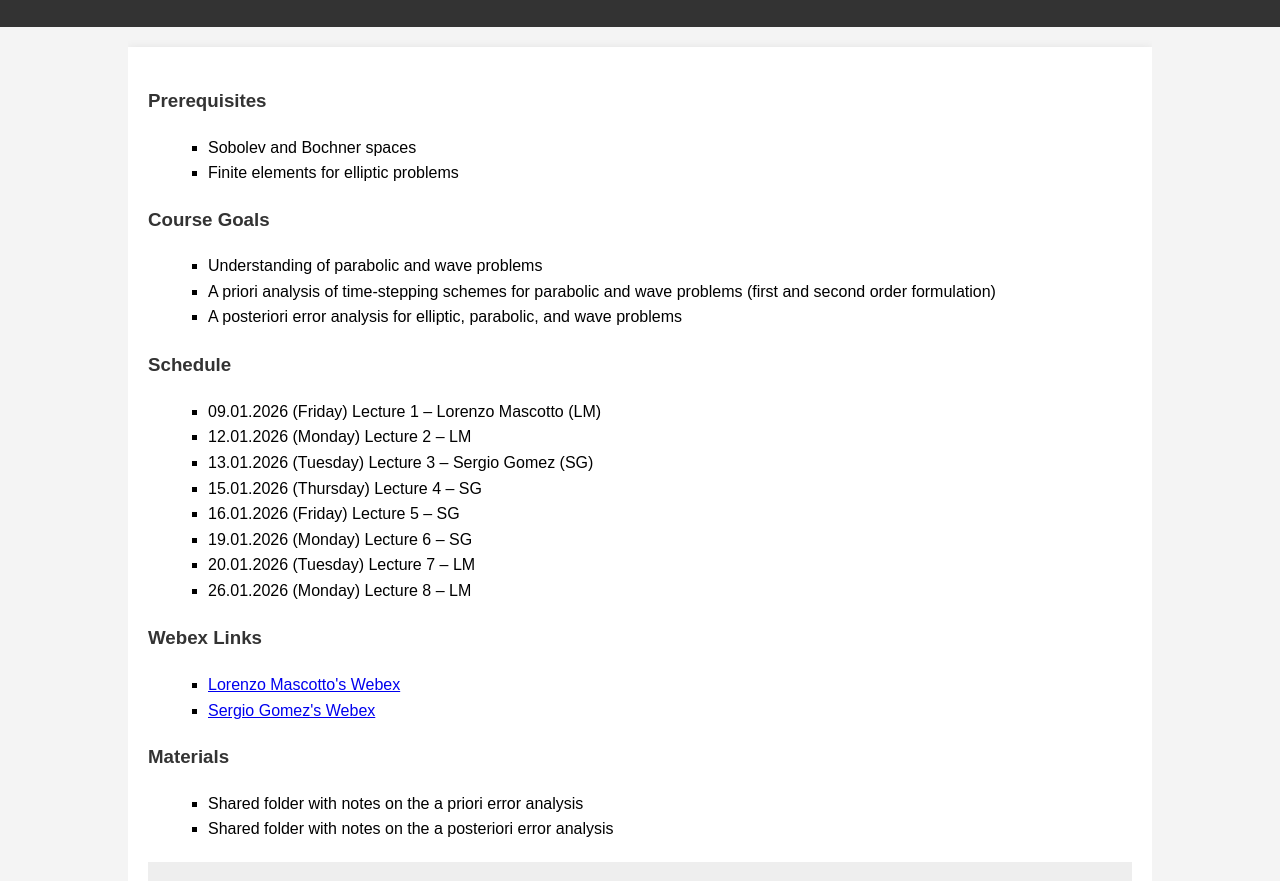
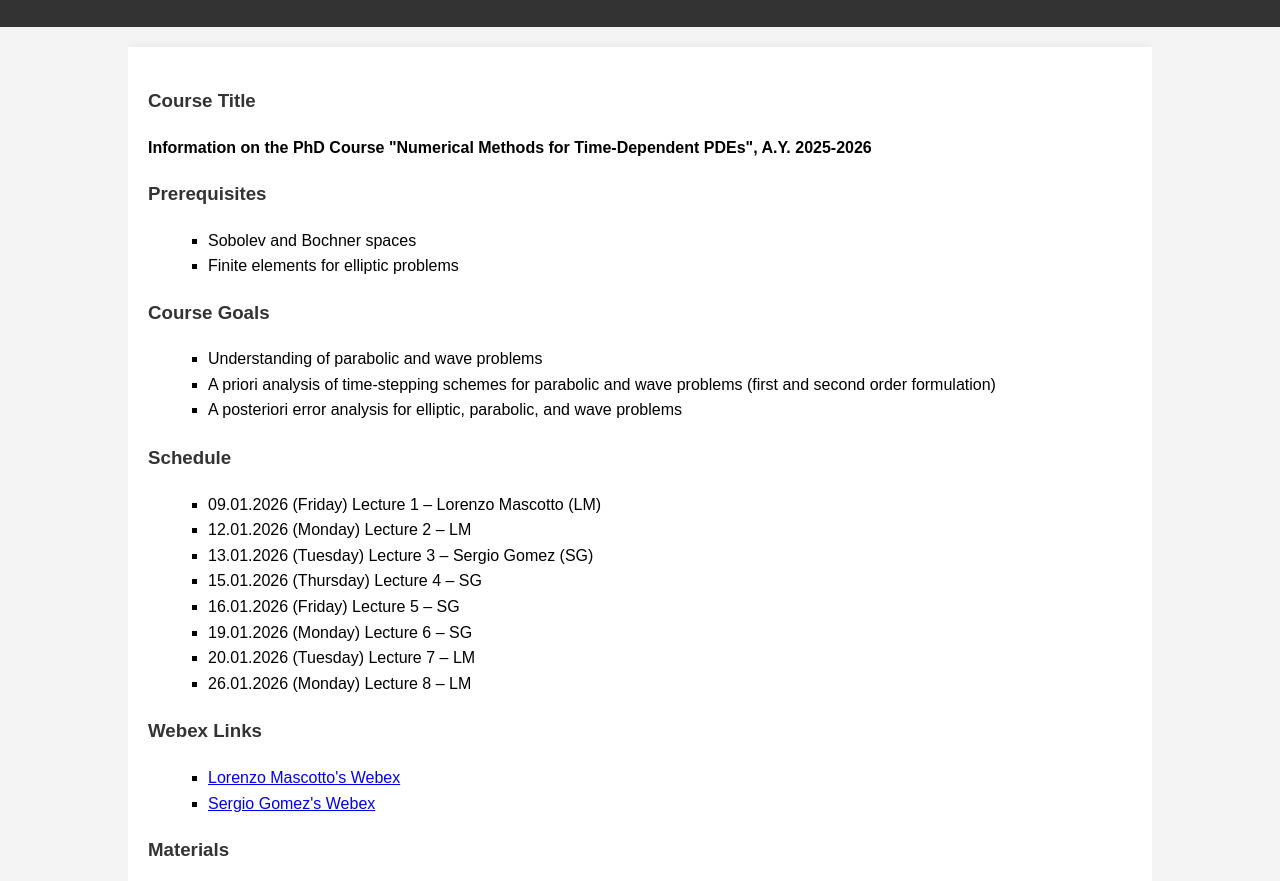
Before and after one commit to LorenzoMascotto/LorenzoMascotto.github.io, a plain HTML site: page teaching/PhD-Course/index.html in a window 1280 px wide. Shown: the part 145-1026 px from the top of the page. Drawn offline with Linux system fonts and the light colour scheme.

Commit message:
Update index.html

```diff
--- a/teaching/PhD-Course/index.html
+++ b/teaching/PhD-Course/index.html
@@ -61,6 +61,9 @@
 
     <div class="container">
         <div class="content">
+            <h3>Course Title</h3>
+            <p><strong>Information on the PhD Course "Numerical Methods for Time-Dependent PDEs", A.Y. 2025-2026</strong></p>
+
             <h3>Prerequisites</h3>
             <ul>
                 <li>Sobolev and Bochner spaces</li>
@@ -99,8 +102,8 @@
             <div class="material">
                 <h3>Materials</h3>
                 <ul>
-                    <li>Shared folder with notes on the a priori error analysis</li>
-                    <li>Shared folder with notes on the a posteriori error analysis</li>
+                    <li><a href="https://drive.google.com/drive/folders/1xSZCyGNP7jXXH8B3Ff3JfWcLoHhvaExp?usp=drive_link" target="_blank">Shared folder</a> with notes on the a priori error analysis</li>
+                    <li><a href="https://drive.google.com/drive/folders/1xSZCyGNP7jXXH8B3Ff3JfWcLoHhvaExp?usp=drive_link" target="_blank">Shared folder</a> with notes on the a posteriori error analysis</li>
                 </ul>
             </div>
 
```
